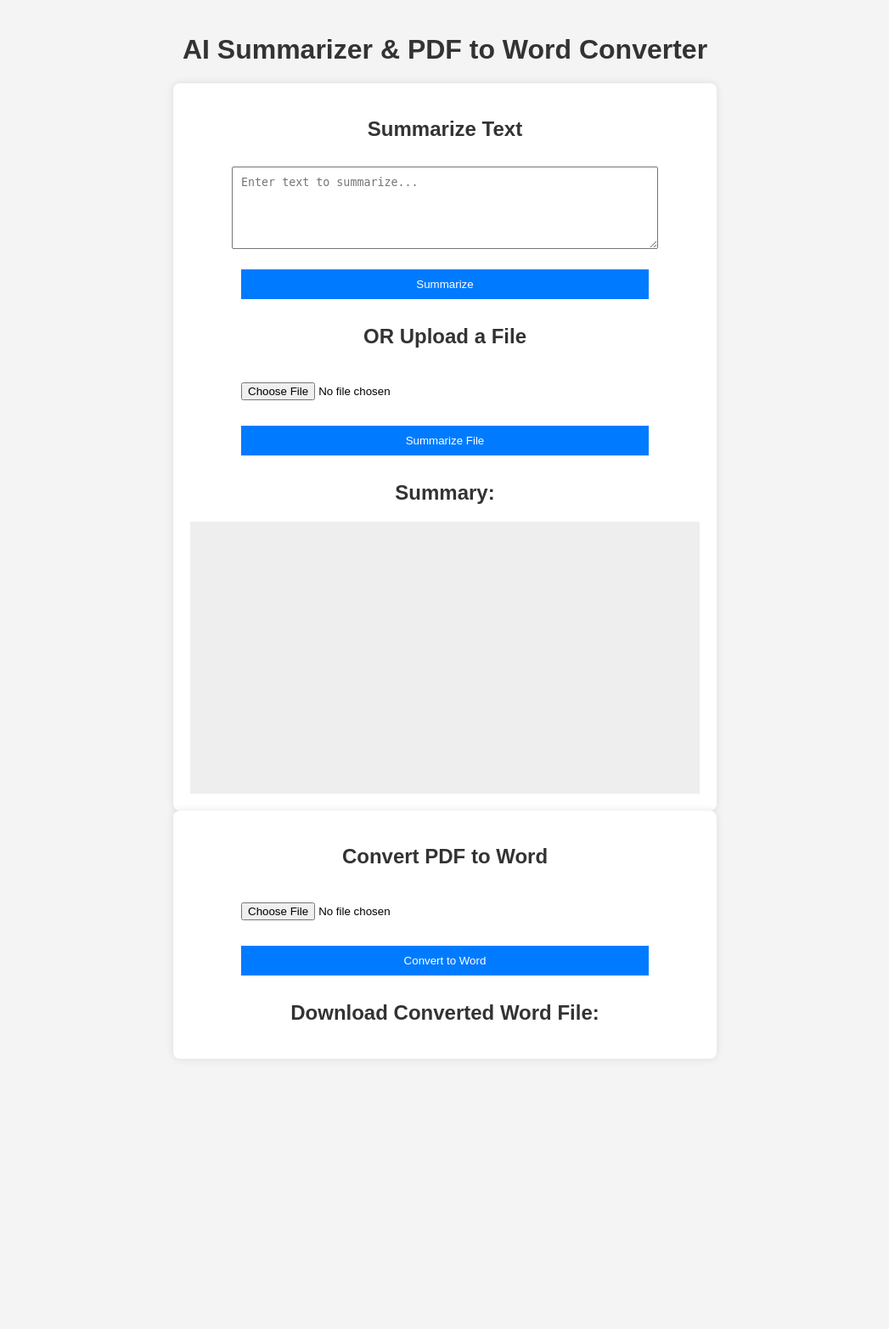
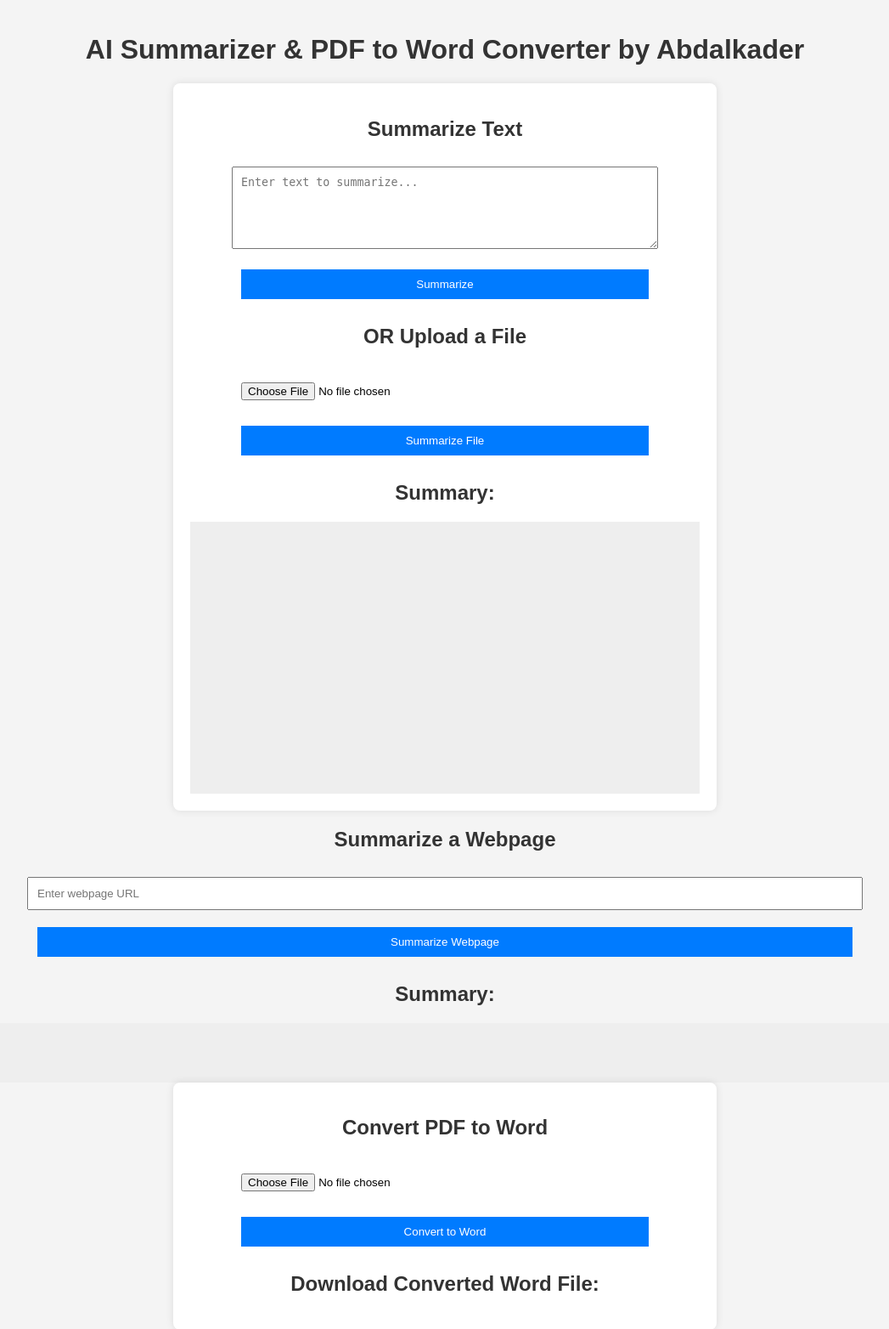
Before and after one commit to voevodasatana/aiapp, a Flask app: page / in a window 1280 px wide. Shown: the top 1564 px of the page at 85% size, without its empty margins (116-1163 px from the left). Before the commit the page ends 1200 px from the top, so only its background shows below. Run offline with Flask 3, Linux system fonts and the light colour scheme; some libraries are stand-ins or nearby versions.

Commit message:
Update index.html

```diff
--- a/templates/index.html
+++ b/templates/index.html
@@ -50,7 +50,7 @@
 </head>
 <body>
 
-    <h1>AI Summarizer & PDF to Word Converter</h1>
+    <h1>AI Summarizer & PDF to Word Converter by Abdalkader</h1>
 
     <div class="container">
         <h2>Summarize Text</h2>
@@ -68,6 +68,35 @@
 
         <button id="download-summary-btn" style="display:none;">Download Summary as PDF</button>
     </div>
+    <h2>Summarize a Webpage</h2>
+<input type="text" id="webpage-url" placeholder="Enter webpage URL">
+<button id="summarize-url-btn">Summarize Webpage</button>
+
+<h2>Summary:</h2>
+<div id="summary-result" style="background:#eee; padding:10px; min-height:50px;"></div>
+
+<button id="download-summary-btn" style="display:none;">Download Summary as PDF</button>
+
+<script>
+    document.getElementById("summarize-url-btn").addEventListener("click", async function() {
+        const url = document.getElementById("webpage-url").value;
+        if (!url) {
+            alert("Please enter a valid webpage URL.");
+            return;
+        }
+
+        const response = await fetch("/summarize_webpage", {
+            method: "POST",
+            headers: { "Content-Type": "application/json" },
+            body: JSON.stringify({ url: url })
+        });
+
+        const data = await response.json();
+        document.getElementById("summary-result").innerText = data.summary || "Error: " + data.error;
+        document.getElementById("download-summary-btn").style.display = "block";
+    });
+</script>
+
 
     <div class="container">
         <h2>Convert PDF to Word</h2>
```
